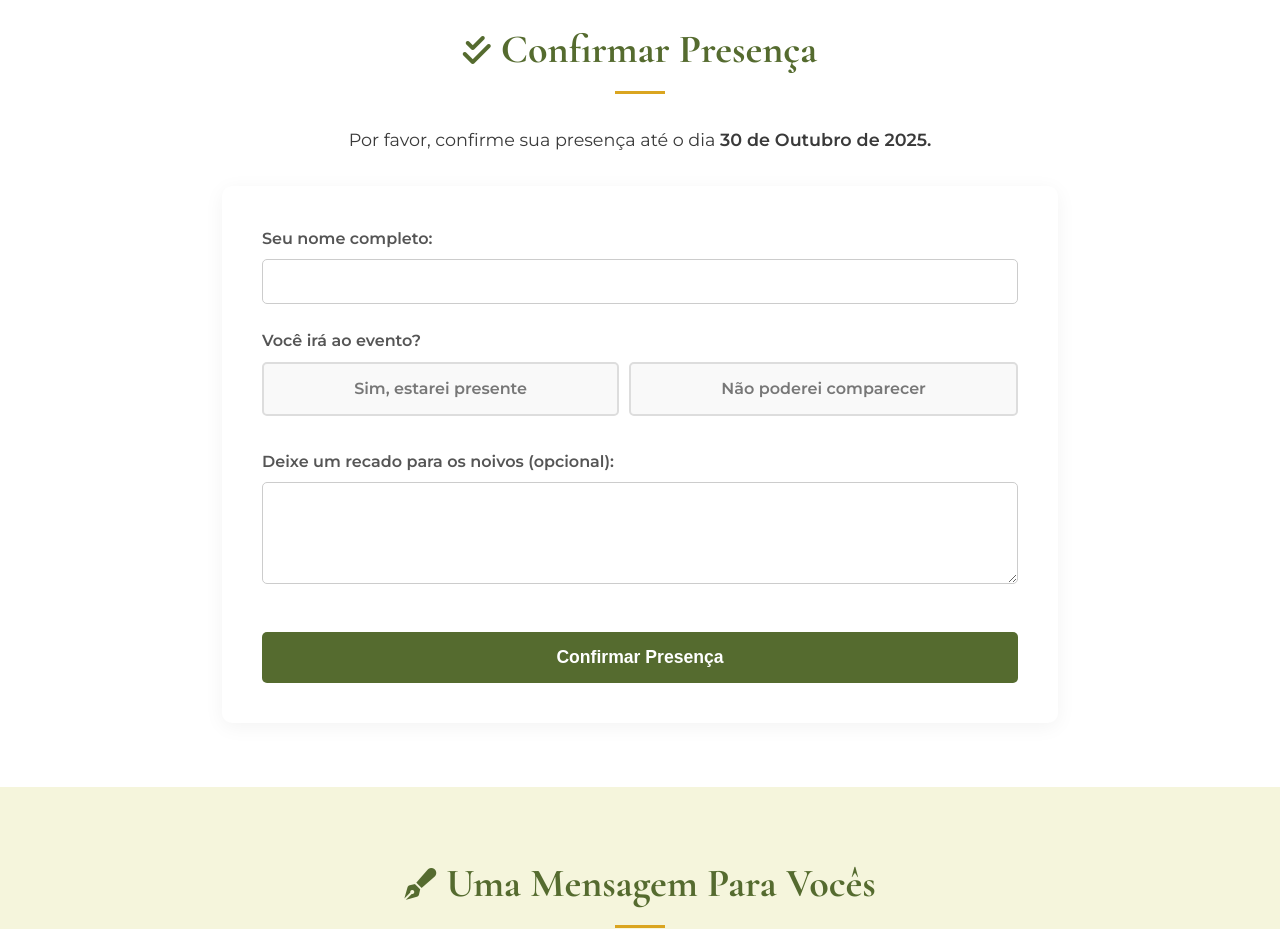
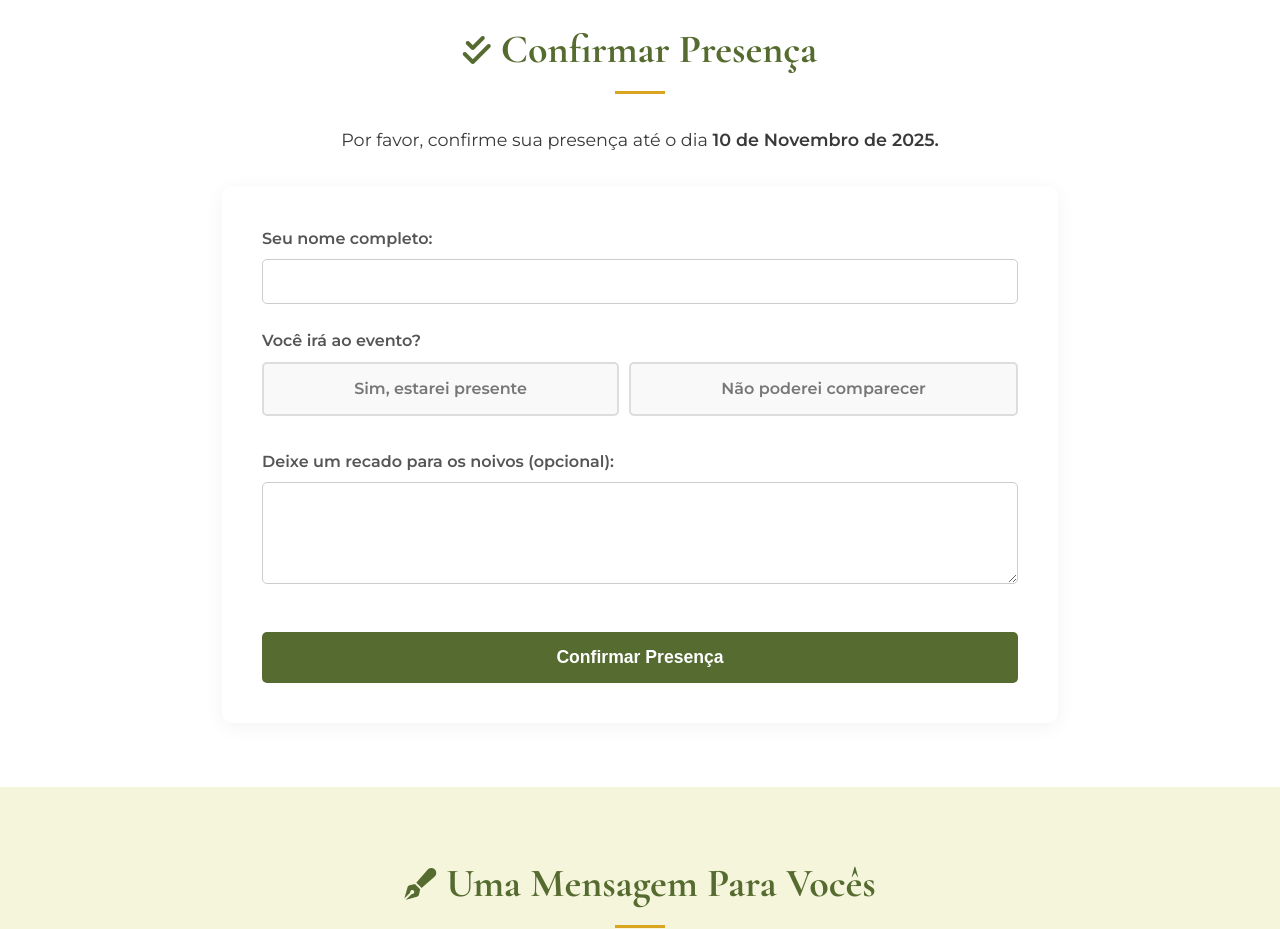
Before and after one commit to vitorviana21/casamento-viana, a plain HTML site: page index.html in a window 1280 px wide. Shown: the part 5800-6729 px from the top of the page. Drawn offline with nearby package versions, Linux system fonts and the light colour scheme.

Commit message:
data presença

```diff
--- a/index.html
+++ b/index.html
@@ -196,7 +196,7 @@
         <section id="festa" class="fade-in">
             <div class="container">
                 <h2><i class="fa-solid fa-check-double"></i>Confirmar Presença</h2>
-                <p>Por favor, confirme sua presença até o dia <strong>30 de Outubro de 2025.</strong></p>
+                <p>Por favor, confirme sua presença até o dia <strong>10 de Novembro de 2025.</strong></p>
 
                 <div id="success-message" style="display: none;">
                     <img src="alianca.png" alt="Enviado" style="max-width: 120px;">
```
